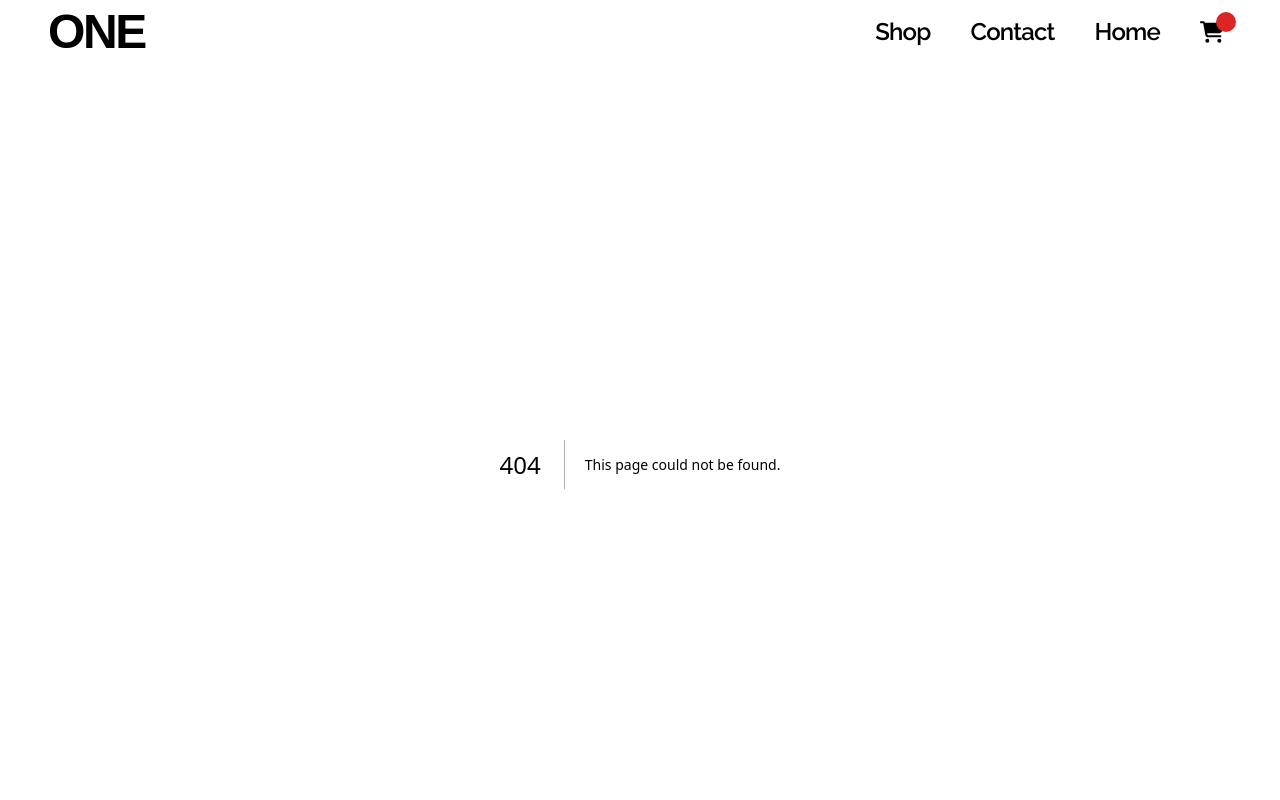
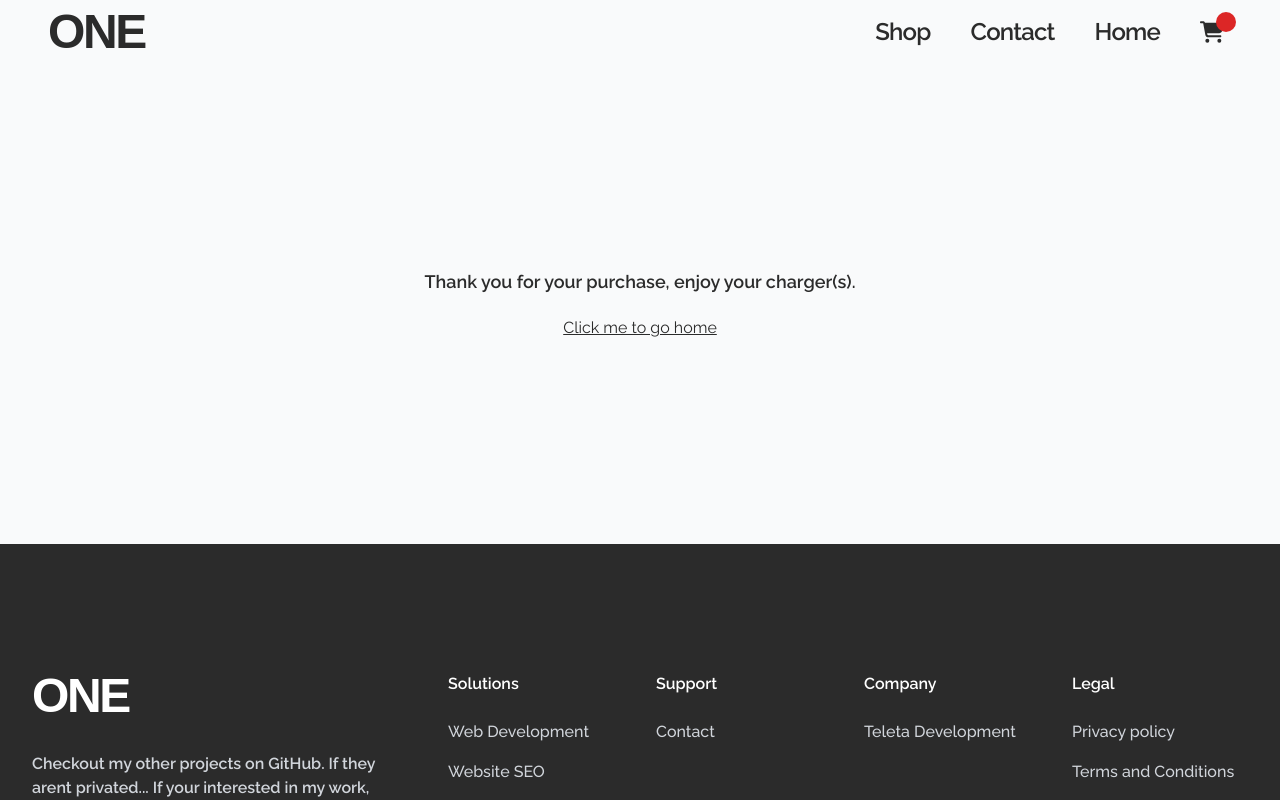
Before and after one commit to eteen12/one-charger, a Next.js app: page /thank-you in a window 1280 px wide. Before the commit this address had no page. Shown: the top 800 px of the page. Built offline with nearby package versions, Linux system fonts and the light colour scheme; a web font is replaced by a local one; what tailwind-hamburgers would draw is missing.

Commit message:
payment redirect added

```diff
--- /dev/null
+++ b/src/app/thank-you/page.jsx
@@ -0,0 +1,14 @@
+import Link from "next/link";
+
+export default function Page() {
+  return (
+    <div className="min-h-[60vh] min-w-[100vw] flex flex-col justify-center text-center gap-5">
+      <h1 className="ralewayBold text-lg">Thank you for your purchase, enjoy your charger(s).</h1>
+      <div>
+        <Link href="/">
+          <p className="underline">Click me to go home</p>
+        </Link>
+      </div>
+    </div>
+  );
+}
--- a/src/components/reusables/payPalButton.jsx
+++ b/src/components/reusables/payPalButton.jsx
@@ -1,8 +1,10 @@
+"use client";
 import React from "react";
 import { PayPalScriptProvider, PayPalButtons } from "@paypal/react-paypal-js";
 
 const PayPalButton = ({ itemTotal }) => {
   const total = parseFloat(itemTotal);
+
   if (isNaN(total) || total <= 0) {
     return <div>Please add one or more items to your cart to checkout</div>;
   }
@@ -27,8 +29,8 @@ const PayPalButton = ({ itemTotal }) => {
         }}
         onApprove={async (data, actions) => {
           const details = await actions.order.capture();
+          window.location.href = "/thank-you";
           alert(`Transaction completed by ${details.payer.name.given}!`);
-          console.log(details);
         }}
         onError={(err) => {
           console.error("Error during the transaction", err);
```
